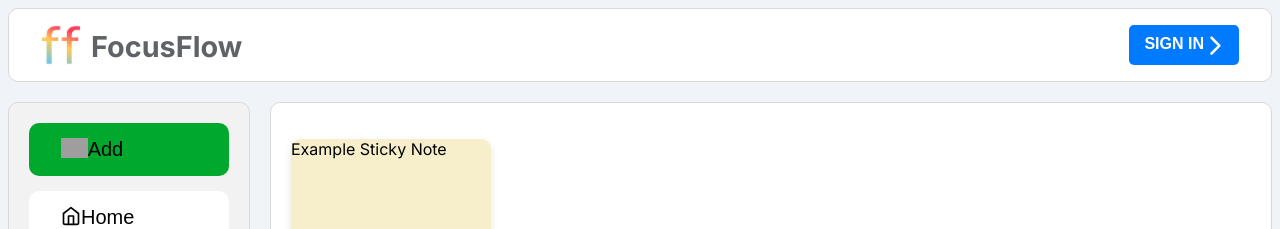
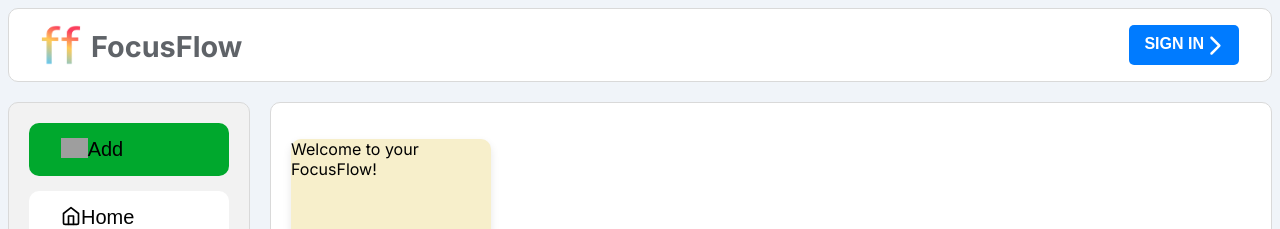
Before and after one commit to deepgod/FocusFlow, a Next.js app in the folder focus_app/: page /home in a window 1280 px wide. Shown: the top 229 px of the page. Built offline with nearby package versions, Linux system fonts and the light colour scheme; grey boxes are pictures that could not be loaded.

Commit message:
Update StickyNote.js

```diff
--- a/focus_app/src/app/components/StickyNote.js
+++ b/focus_app/src/app/components/StickyNote.js
@@ -5,7 +5,9 @@ import styles from './StickyNote.module.css';
 export default function StickyNote() {
   return (
     <div className={styles.note}>
-        <p>Example Sticky Note</p>
+        <p>Welcome to your FocusFlow!</p>
+
+
     </div>
   );
 }
```
